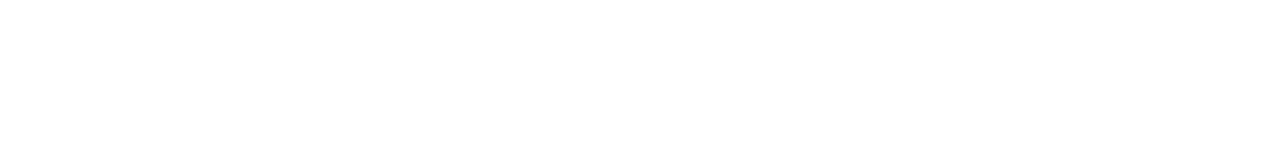
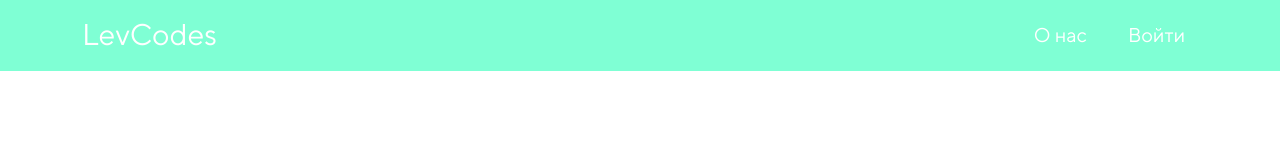
Before and after one commit to CheateRYT/LevCodes, a website: page src/index.html in a window 1280 px wide. Drawn offline with nearby package versions, Linux system fonts and the light colour scheme.

Commit message:
Header added

```diff
--- a/src/index.html
+++ b/src/index.html
@@ -3,16 +3,27 @@
   <head>
     <meta charset="UTF-8" />
     <meta name="viewport" content="width=device-width, initial-scale=1.0" />
-    <link rel="stylesheet" href="./main.css" />
     <link
       rel="stylesheet"
       href="../node_modules/bootstrap/dist/css/bootstrap.min.css"
     />
+    <link rel="stylesheet" href="./main.css" />
     <title>Lev Codes</title>
   </head>
   <body>
-    <script src="../node_modules/jquery/dist/jquery.min.js"></script>
-    <script src="../node_modules/axios/dist/axios.min.js"></script>
-    <script src="./index.js"></script>
+    <nav class="navbar navbar-expand-lg">
+      <div class="container">
+        <a class="navbar-brand text-white navbar__title" href="#">LevCodes</a>
+        <ul class="navbar-nav ms-auto">
+          <li class="nav-item">
+            <a class="nav-link" href="#">О нас</a>
+          </li>
+        </ul>
+        <button class="btn btn-login">Войти</button>
+      </div>
+    </nav>
+    <script defer src="../node_modules/jquery/dist/jquery.min.js"></script>
+    <script defer src="../node_modules/axios/dist/axios.min.js"></script>
+    <script defer src="./index.js"></script>
   </body>
 </html>
--- a/src/index.js
+++ b/src/index.js
@@ -0,0 +1 @@
+$(document).ready(function () {});
--- a/src/main.scss
+++ b/src/main.scss
@@ -0,0 +1,38 @@
+@font-face {
+  font-family: "mainFont";
+  src: url("MailSansRoman-Regular.ttf") format("truetype");
+  font-weight: normal;
+  font-style: normal;
+}
+
+body {
+  font-family: "mainFont", sans-serif !important; /* Замените 'CustomFont' на имя вашего шрифта */
+}
+.navbar {
+  background-color: aquamarine;
+  max-height: 80px;
+}
+.navbar-brand {
+  color: white;
+}
+.nav-link {
+  color: white;
+  margin-right: 20px;
+  font-size: 20px;
+}
+.btn-login {
+  color: white;
+  font-size: 20px;
+}
+.navbar__title {
+  font-size: 30px;
+}
+@media (max-width: 576px) {
+  .navbar-nav {
+    flex-direction: column;
+    align-items: flex-start;
+  }
+  .nav-item {
+    margin-bottom: 10px;
+  }
+}
```
Also changed, not shown: src/MailSansRoman-Regular.ttf (added), src/first.js (deleted), src/main.css, src/main.min.css.
